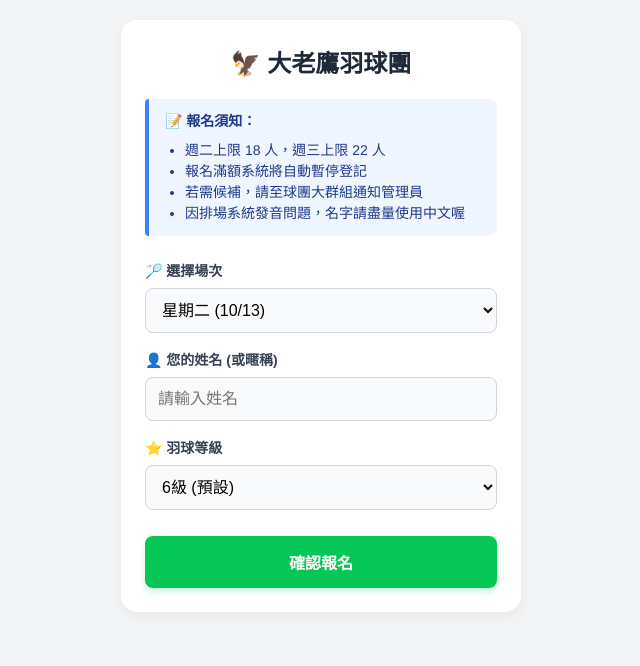
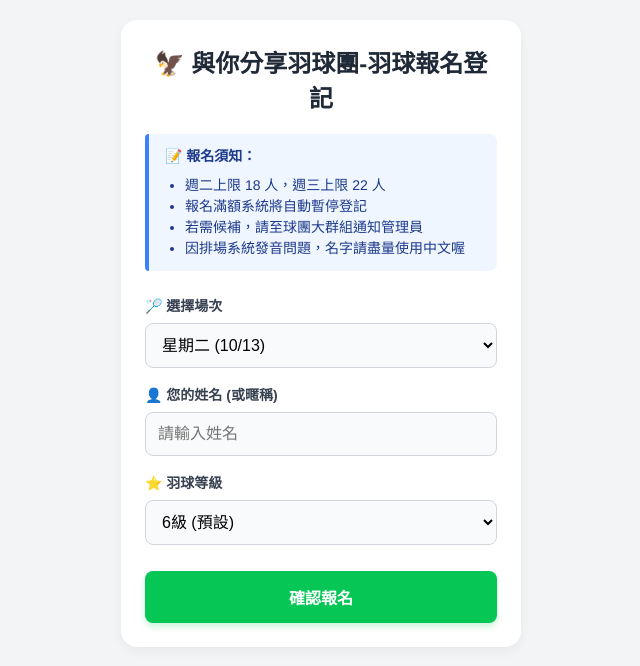
Before and after one commit to WadeChouA/badminton-liff, a plain HTML site: page index.html in a window 1280 px wide. Shown: the whole page, without its empty margins (319-959 px from the left). Drawn offline with Linux system fonts and the light colour scheme; a script that the page names is missing.

Commit message:
Update index.html

```diff
--- a/index.html
+++ b/index.html
@@ -108,7 +108,7 @@
 
     <div class="container">
         <div class="header">
-            <h1>🦅 大老鷹羽球團</h1>
+            <h1>🦅 與你分享羽球團-羽球報名登記</h1>
         </div>
 
         <div class="info-box">
```
